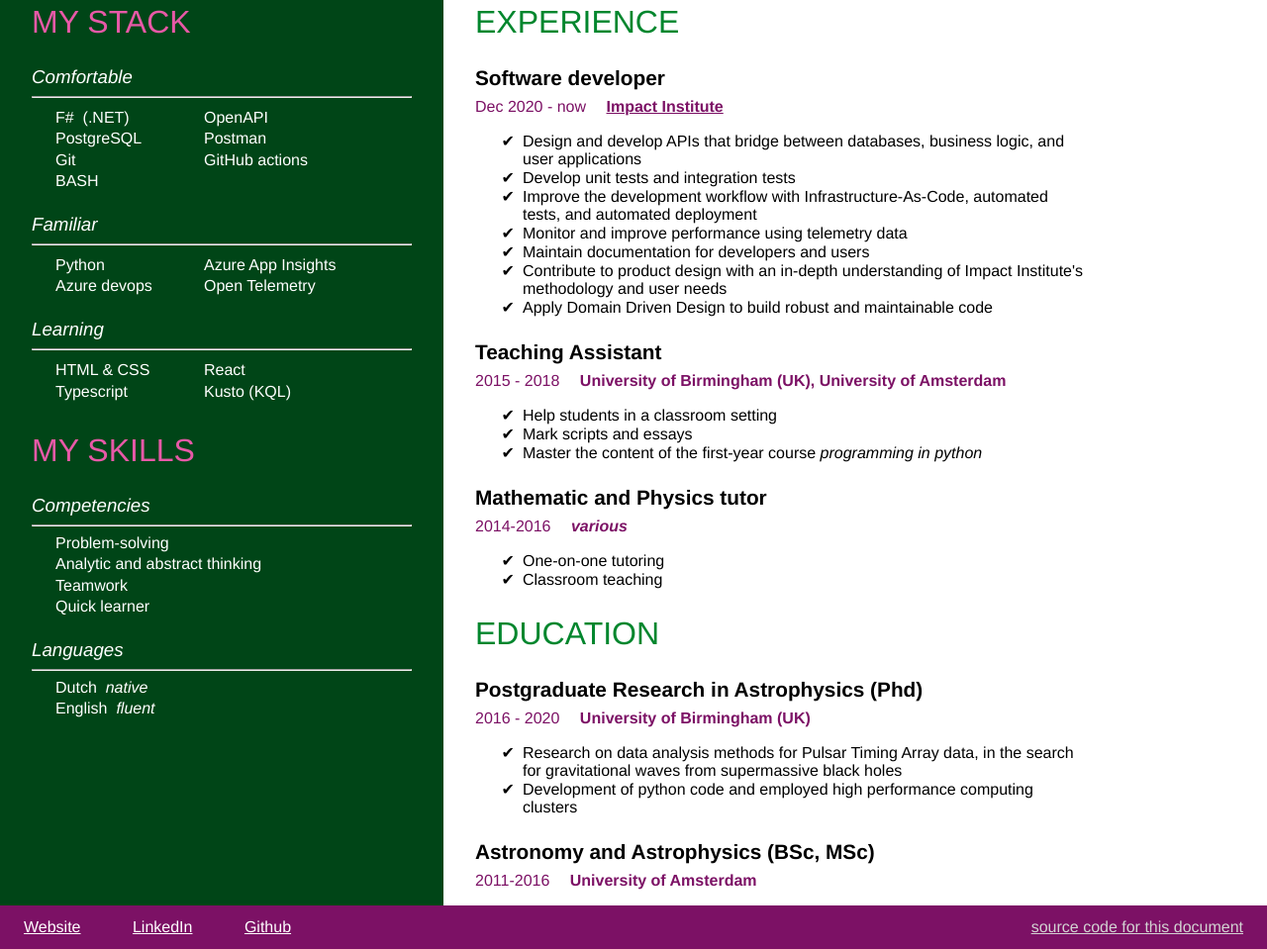
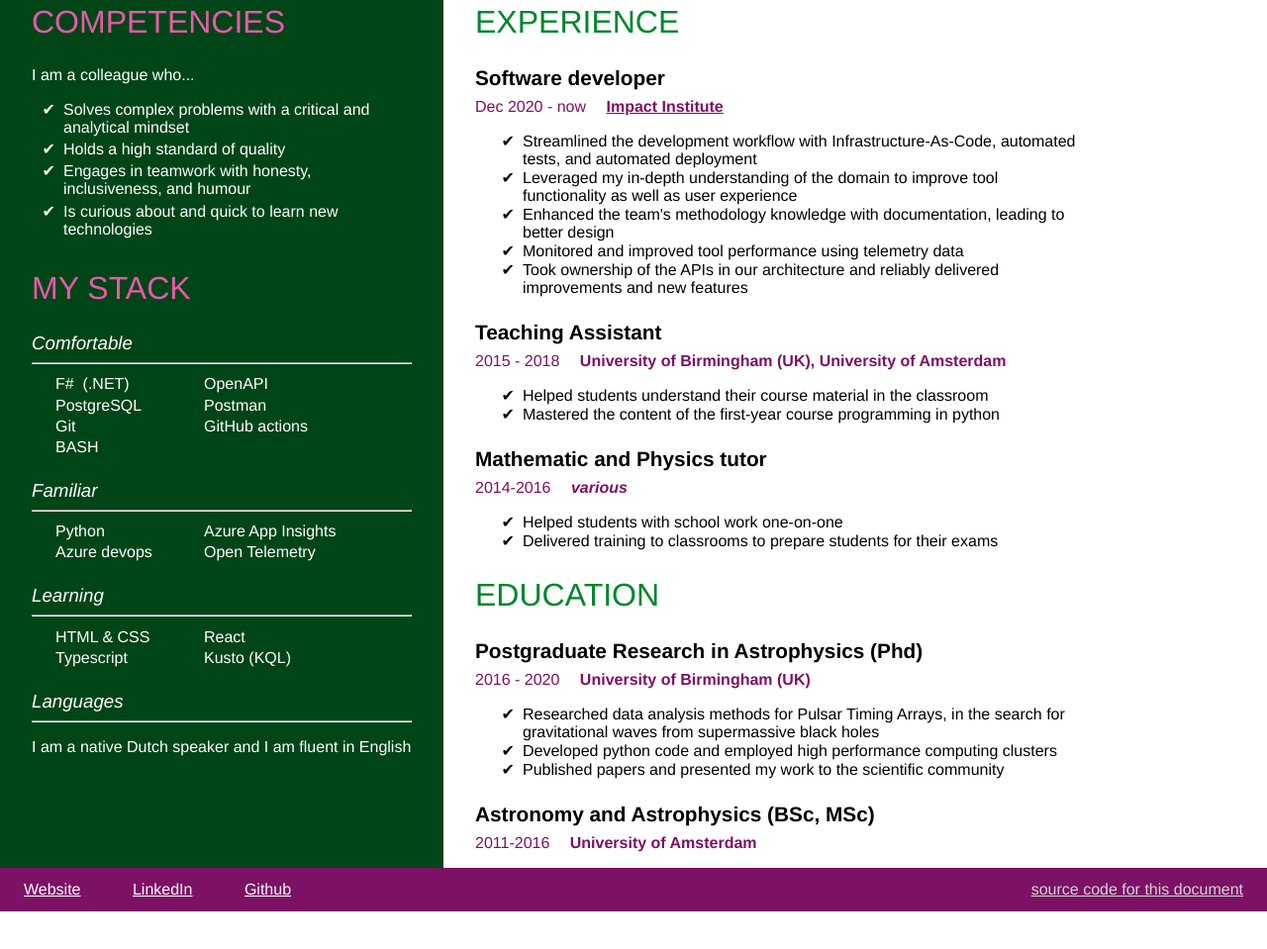
Before and after one commit to JayWearsSocks/jay-cv, a plain HTML site: page index.html in a window 1280 px wide. Shown: the part 260-1219 px from the top of the page at 99% size. After the commit the page ends 1181 px from the top, so only its background shows below. Drawn offline with Linux system fonts and the light colour scheme.

Commit message:
update dependencies and experience (more result focus)

```diff
--- a/index.html
+++ b/index.html
@@ -17,6 +17,18 @@
 
     <div id="middle">
         <aside>
+            <section class="skills">
+                <h2>Competencies</h2>
+                <p>I am a colleague who...
+                    <ul class="competencies">
+                        <li>Solves complex problems with a critical and analytical mindset</li>
+                        <li> Holds a high standard of quality</li>
+                        <li> Engages in teamwork with honesty, inclusiveness, and humour</li>
+                        <li> Is curious about and quick to learn new technologies</li>
+                    </ul>
+                </p>
+            </section>
+
             <section class="my-stack">
                 <h2>My Stack</h2>
 
@@ -49,27 +61,12 @@
                     <li>Typescript</li>
                     <li>Kusto (KQL)</li>
                 </ul>
+
+              <h3>Languages</h3>
+                <hr>
+                <p>I am a native Dutch speaker and I am fluent in English</p>
             </section>
 
-            <section class="skills">
-                <h2>My Skills</h2>
-
-                <h3>Competencies</h3>
-                <hr>
-                <ul class="skill-items">
-                    <li>Problem-solving</li>
-                    <li>Analytic and abstract thinking</li>
-                    <li>Teamwork</li>
-                    <li>Quick learner</li>
-                </ul>
-
-                <h3>Languages</h3>
-                <hr>
-                <ul class="skill-items">
-                    <li>Dutch &nbsp;<em>native</em></li>
-                    <li>English &nbsp;<em>fluent</em></li>
-                </ul>
-            </section>
         </aside>
 
         <main>
@@ -84,21 +81,13 @@
                             <a href="https://www.impactinstitute.com/" target="_blank">Impact Institute</a>
                         </h4>
                     </header>
-                    <!-- <p>
-                        I currently work at <a href="https://www.impactinstitute.com/" target="_blank">Impact Institute</a> in the technology team. My main responsibility is to design and develop our APIs. These are coded in <a class="stack" href="https://fsharp.org/" target="_blank">F#</a> and interface with <a class="stack" href="https://www.postgresql.org/" target="_blank">PostgreSQL</a> databases, using a.o. the <a class="stack" href="https://giraffe.wiki/" target="_blank">Giraffe</a>, <a class="stack" href="https://github.com/JordanMarr/SqlHydra" target="_blank">SqlHydra</a> and <a class="stack" href="https://github.com/demystifyfp/FsToolkit.ErrorHandling" target="_blank">FsToolkit.ErrorHandling</a> libraries. We host on <a class="stack" href="https://azure.microsoft.com/en-us/products/app-service/Azure" target="_blank">Azure</a>. To ensure a smooth process, I employ unit tests, <a class="stack" href="https://www.postman.com/product/what-is-postman" tareget_="_blank">Postman</a> tests, IaC with <a class="stack" href="https://compositionalit.github.io/farmer/" target="_blank">Farmer</a> and tie everything together with <a class="stack" href="https://github.com/features/actions" target="_blank">Github Actions</a>.
-                    </p>
-                    <p>
-                        Additionally, I contribute to the design of our products - both in terms of functionality, as well as visual design (with <a class="stack" href="https://www.figma.com/about/" target="_blank">Figma</a>). My colleagues value my ability to connect domain knowledge and technical requirements.
-                    </p> -->
 
                     <ul>
-                        <li>Design and develop APIs that bridge between databases, business logic, and user applications</li>
-                        <li>Develop unit tests and integration tests</li>
-                        <li>Improve the development workflow with Infrastructure-As-Code, automated tests, and automated deployment</li>
-                        <li>Monitor and improve performance using telemetry data</li>
-                        <li>Maintain documentation for developers and users</li>
-                        <li>Contribute to product design with an in-depth understanding of Impact Institute's methodology and user needs</li>
-                        <li>Apply Domain Driven Design to build robust and maintainable code</li>
+                        <li>Streamlined the development workflow with Infrastructure-As-Code, automated tests, and automated deployment</li>
+                        <li>Leveraged my in-depth understanding of the domain to improve tool functionality as well as user experience</li>
+                        <li>Enhanced the team's methodology knowledge with documentation, leading to better design</li>
+                        <li>Monitored and improved tool performance using telemetry data</li>
+                        <li>Took ownership of the APIs in our architecture and reliably delivered improvements and new features</li>
                     </ul>
                 </article>
 
@@ -111,13 +100,9 @@
                         </h4>
                     </header>
 
-                    <!-- <p>
-                        As a teaching assistant, I helped students with their assignments in a classroom setting, and marked scripts and essays. I did the same <em>programming in python</em> course for several years, which allowed me to focus on challenging the first year students to answer their questions on their own as much as possible.
-                    </p> -->
                     <ul>
-                        <li>Help students in a classroom setting</li>
-                        <li>Mark scripts and essays</li>
-                        <li>Master the content of the first-year course <em>programming in python</em></li>
+                        <li>Helped students understand their course material in the classroom</li>
+                        <li>Mastered the content of the first-year course programming in python</li>
                     </ul>
                 </article>
 
@@ -131,8 +116,8 @@
                     </header>
 
                     <ul>
-                        <li>One-on-one tutoring</li>
-                        <li>Classroom teaching</li>
+                        <li>Helped students with school work one-on-one</li>
+                        <li>Delivered training to classrooms to prepare students for their exams</li>
                     </ul>
 
                 </article>
@@ -150,12 +135,10 @@
                         </h4>
                     </header>
 
-                    <!-- <p>
-                        I researched data analysis methods for gravitational waves from supermassive black holes, as can be observed by Pulsar Timing Arrays. I developed python code and employed high performance computer clusters.
-                    </p> -->
                     <ul>
-                        <li>Research on data analysis methods for Pulsar Timing Array data, in the search for gravitational waves from supermassive black holes</li>
-                        <li>Development of python code and employed high performance computing clusters</li>
+                        <li>Researched data analysis methods for Pulsar Timing Arrays, in the search for gravitational waves from supermassive black holes</li>
+                        <li>Developed python code and employed high performance computing clusters</li>
+                        <li>Published papers and presented my work to the scientific community</li>
                     </ul>
                 </article>
 
--- a/resources/styles.css
+++ b/resources/styles.css
@@ -93,6 +93,14 @@ aside ul.stack-items {
 aside li {
     list-style-type: none;
     margin: 0.2rem 0.5rem 0 0.5rem;
+}
+
+aside ul.competencies li {
+    padding-left: 0.5em;
+}
+
+aside ul.competencies li::marker {
+    content: "✔";
 }
 
 /* ul li::marker {
```
